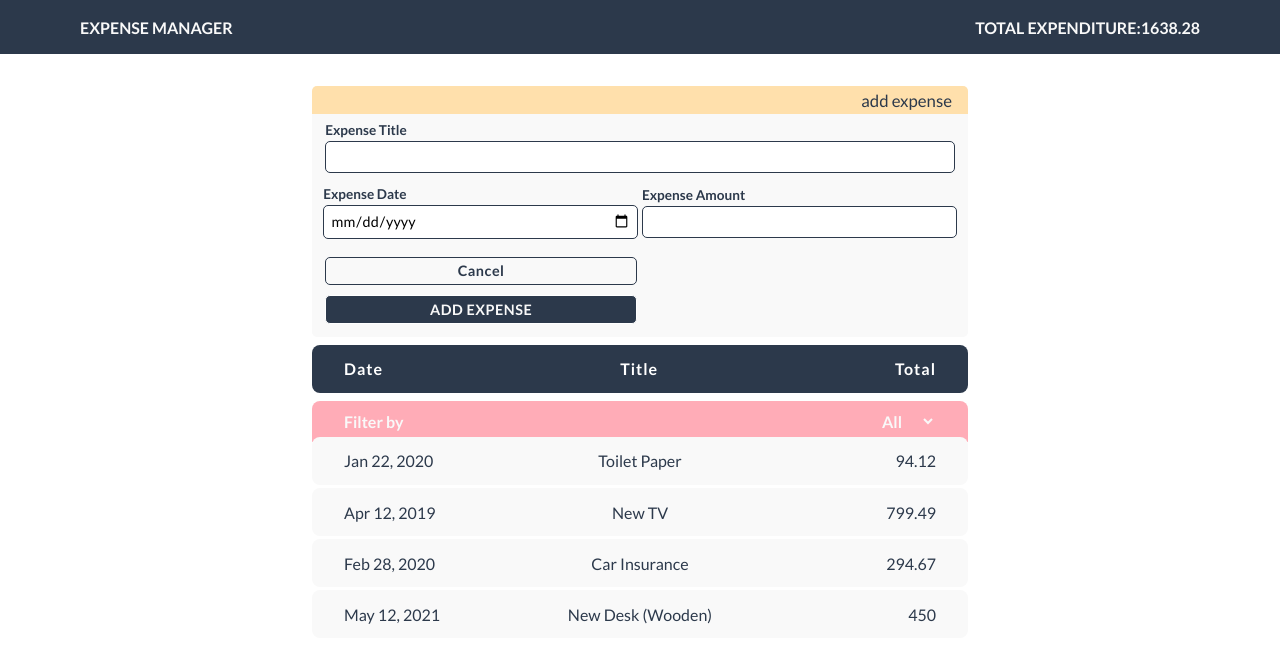
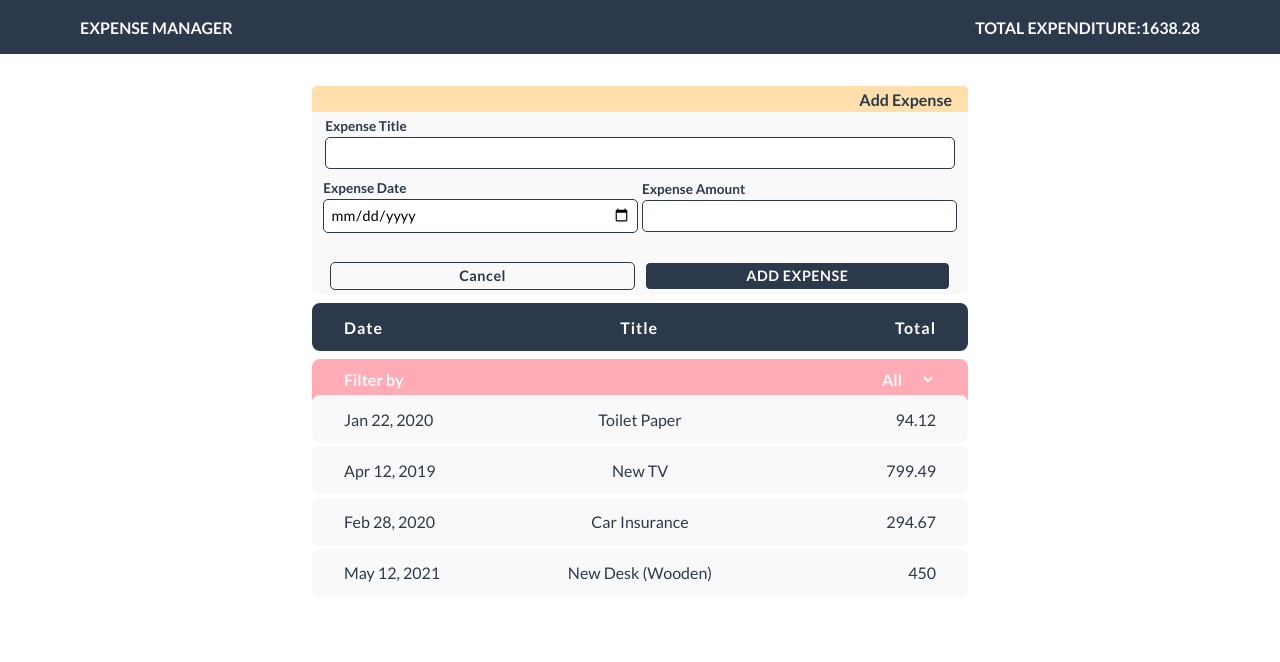
Before and after one commit to mankirats/Expense-Manager, a React (Create React App) app: page / in a window 1280 px wide. Both pictures are taken after a click on the button "Add Expense". Shown: the top 662 px of the page. Built offline with nearby package versions, Linux system fonts and the light colour scheme.

Commit message:
Validations added for date and total fields

```diff
--- a/src/Components/styledComponents.js
+++ b/src/Components/styledComponents.js
@@ -67,11 +67,11 @@ const FieldLabel = styled.span`
 
 const TitleContainerDiv = styled.div`
     width: calc(100% - 20px);
-    margin: 2px 2px;
+    margin: 0px 2px;
 `;
 const ButtonContainerDiv = styled.div`
-    width: calc(100% - 10px);
-    margin: 5px 2px;
+    width: calc(100% - 20px);
+    margin: -3px 2px;
 `;
 const InputField = styled.input`
     outline: none;
@@ -91,7 +91,7 @@ const CancelButton = styled.button`
     margin: 5px 5px;
     padding: 0.3rem;
     color: ${color1};
-    width: calc(100% / 2 - 8px);
+    width: calc(100% / 2 - 10px);
     outline: none;
     font-size: 0.9rem;
     border-radius: 5px;
@@ -110,7 +110,7 @@ const SubmitButton = styled.button`
     border-radius: 5px;
     font-weight: bold;
     border: 1px solid ${color5};
-    width: calc(100% / 2 - 8px);
+    width: calc(100% / 2 - 10px);
 `;
 
 const StyledForm = styled.form`
@@ -131,9 +131,9 @@ const FormTitle = styled.div`
     text-align: right;
     background: ${color3};
     padding: 0.2rem 1rem;
-    /* font-weight: 700; */
+    font-weight: 600;
     color: ${color1};
-    font-size: 1.05rem;
+    font-size: 1rem;
     border-radius: 5px 5px 0 0;
 `;
 
--- a/src/Forms/AddExpense.js
+++ b/src/Forms/AddExpense.js
@@ -19,11 +19,11 @@ function AddExpense(props) {
         expenseTitle: "",
         expenseTotal: "",
         expenseDate: "",
-        touched: {
-            expenseTitle: false,
-            expenseTotal: false,
-            expenseDate: false,
-        },
+    });
+    const [expenseTouch, setExpenseTouch] = useState({
+        expenseTitle: false,
+        expenseTotal: false,
+        expenseDate: false,
     });
 
     const submitForm = (event) => {
@@ -31,17 +31,36 @@ function AddExpense(props) {
         // console.log(
         //     `${expenseItem.expenseTitle} ${expenseItem.expenseTotal} ${expenseItem.expenseDate}`
         // );
+        if (
+            expenseItem.expenseTitle.length == 0 ||
+            expenseItem.expenseDate.length == 0 ||
+            expenseItem.expenseTotal.length == 0
+        ) {
+            return;
+        }
         props.onSubmitForm(expenseItem);
+
+        setExpenseItem({
+            expenseTitle: "",
+            expenseTotal: "",
+            expenseDate: "",
+        });
+        setExpenseTouch({
+            expenseTitle: false,
+            expenseTotal: false,
+            expenseDate: false,
+        });
     };
-
     const errors = {
-        titleLessThan5Char: "Expense title should be minimum 5 characters.",
+        titleLessThan3Char: "Expense title must be minimum 3 characters.",
         noTitle: "Please enter Expense Title",
+        noDate: "Please enter Expense Date",
+        noAmount: "Please enter Expense Amount",
     };
 
     return (
         <FormContainer>
-            <FormTitle>add expense</FormTitle>
+            <FormTitle>Add Expense</FormTitle>
             <StyledForm onSubmit={submitForm}>
                 <TitleContainerDiv>
                     <FieldLabel>Expense Title</FieldLabel>
@@ -51,24 +70,25 @@ function AddExpense(props) {
                         id="title"
                         value={expenseItem.expenseTitle}
                         // placeholder="Expense Title"
-                        onChange={(e) =>
+                        onChange={(e) => {
                             setExpenseItem((prevState) => ({
                                 ...prevState,
                                 expenseTitle: e.target.value.trim(),
-                            }))
-                        }
+                            }));
+                        }}
                         onBlur={(e) => {
-                            setExpenseItem((prevState) => ({
+                            setExpenseTouch((prevState) => ({
                                 ...prevState,
-                                touched: {
-                                    expenseTitle: true,
-                                },
+                                expenseTitle: true,
                             }));
                         }}
                     />
-                    {expenseItem.touched.expenseTitle &&
+                    {expenseTouch.expenseTitle &&
                     expenseItem.expenseTitle == "" ? (
                         <Validations>{errors.noTitle}</Validations>
+                    ) : expenseTouch.expenseTitle &&
+                      expenseItem.expenseTitle.length < 3 ? (
+                        <Validations>{errors.titleLessThan3Char}</Validations>
                     ) : (
                         <></>
                     )}
@@ -87,7 +107,19 @@ function AddExpense(props) {
                                 expenseDate: e.target.value,
                             }))
                         }
+                        onBlur={(e) => {
+                            setExpenseTouch((prevState) => ({
+                                ...prevState,
+                                expenseDate: true,
+                            }));
+                        }}
                     />
+                    {expenseTouch.expenseDate &&
+                    expenseItem.expenseDate == "" ? (
+                        <Validations>{errors.noDate}</Validations>
+                    ) : (
+                        <>&nbsp;</>
+                    )}
                 </InputContainerDiv>
 
                 <InputContainerDiv>
@@ -105,7 +137,19 @@ function AddExpense(props) {
                                 expenseTotal: e.target.value,
                             }))
                         }
+                        onBlur={(e) => {
+                            setExpenseTouch((prevState) => ({
+                                ...prevState,
+                                expenseTotal: true,
+                            }));
+                        }}
                     />
+                    {expenseTouch.expenseTotal &&
+                    expenseItem.expenseTotal == "" ? (
+                        <Validations>{errors.noAmount}</Validations>
+                    ) : (
+                        <>&nbsp;</>
+                    )}
                 </InputContainerDiv>
                 <ButtonContainerDiv>
                     <CancelButton onClick={props.cancelForm}>
```
